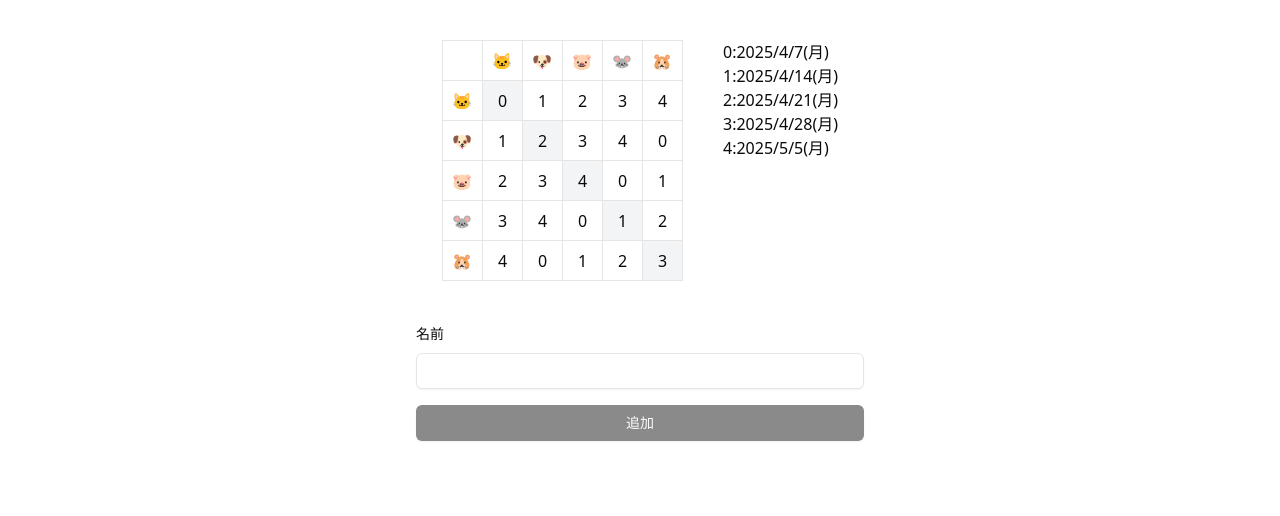
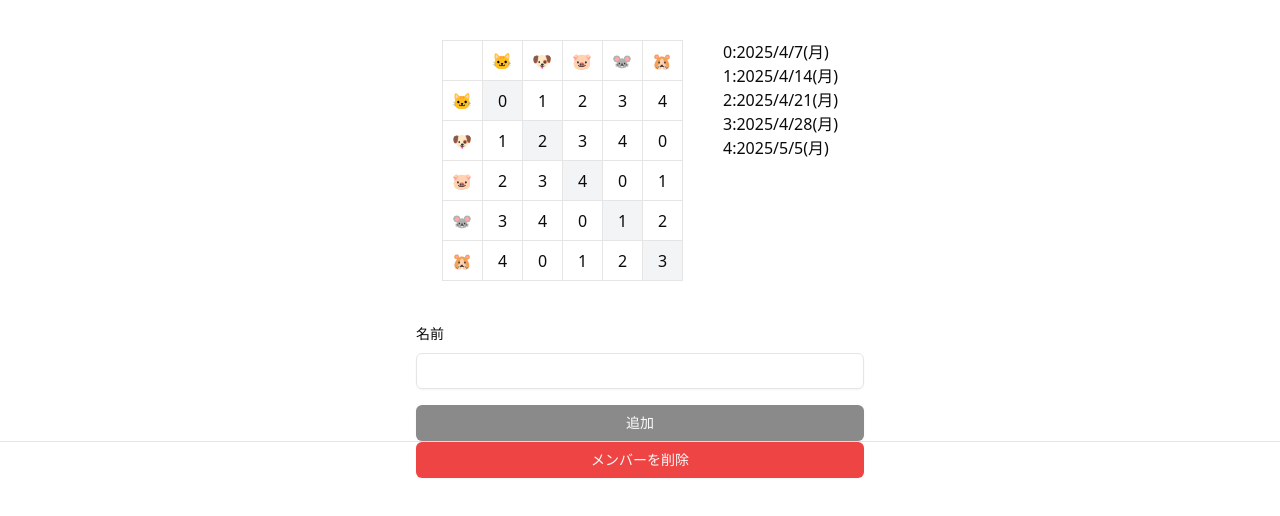
Before and after one commit to mk-0A0/ct-schedule, a Next.js app: page / in a window 1280 px wide. Shown: the top 516 px of the page. Built offline with nearby package versions, Linux system fonts and the light colour scheme.

Commit message:
feat: メンバー削除のsection追加

```diff
--- a/src/app/page.tsx
+++ b/src/app/page.tsx
@@ -134,6 +134,12 @@ export default function Home() {
           </form>
         </Form>
       </section>
+      <hr />
+      <section className="max-w-md mx-auto">
+        <Button type="submit" variant="destructive" className="w-full">
+          メンバーを削除
+        </Button>
+      </section>
     </main>
   );
 }
```
